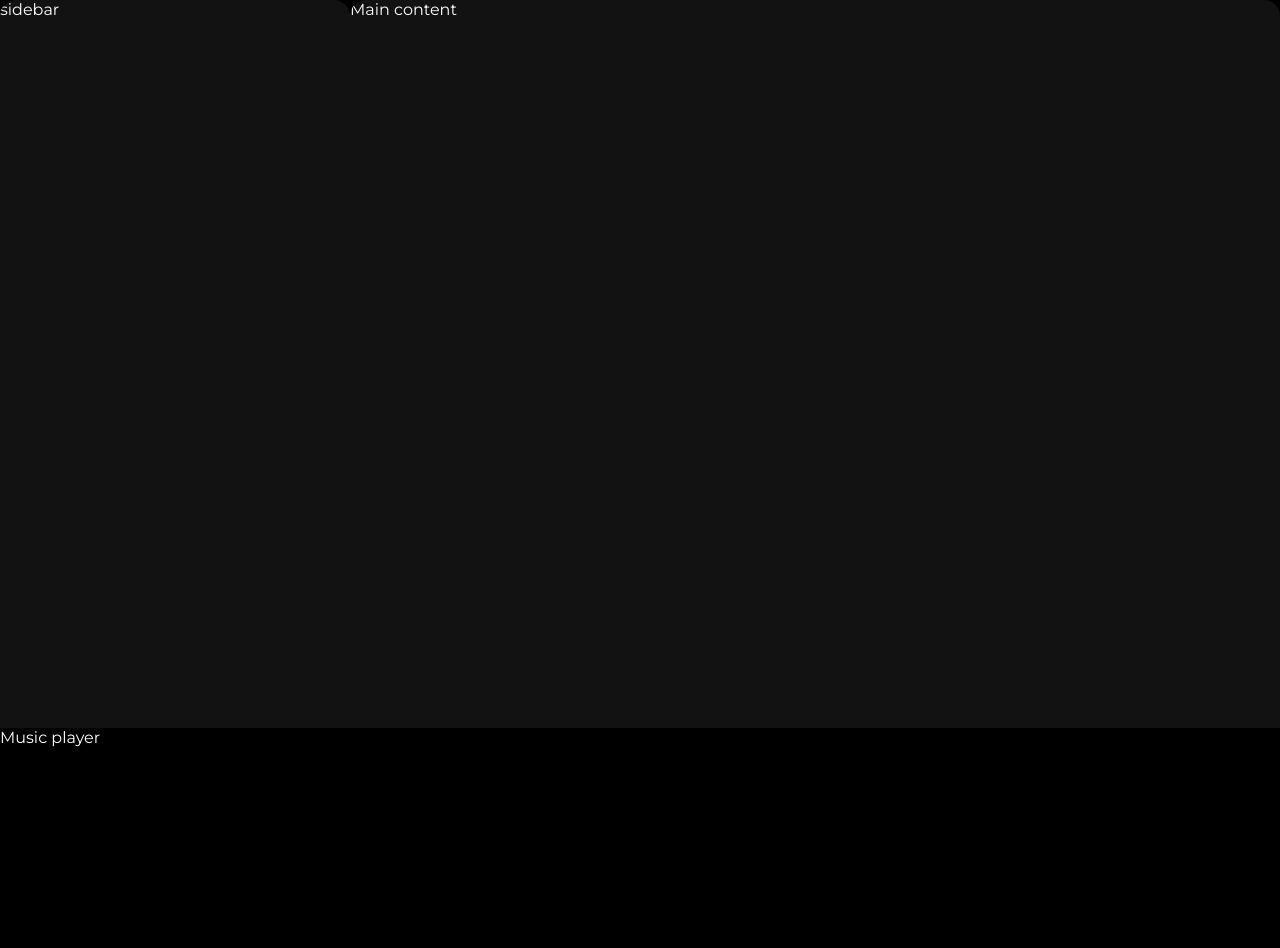
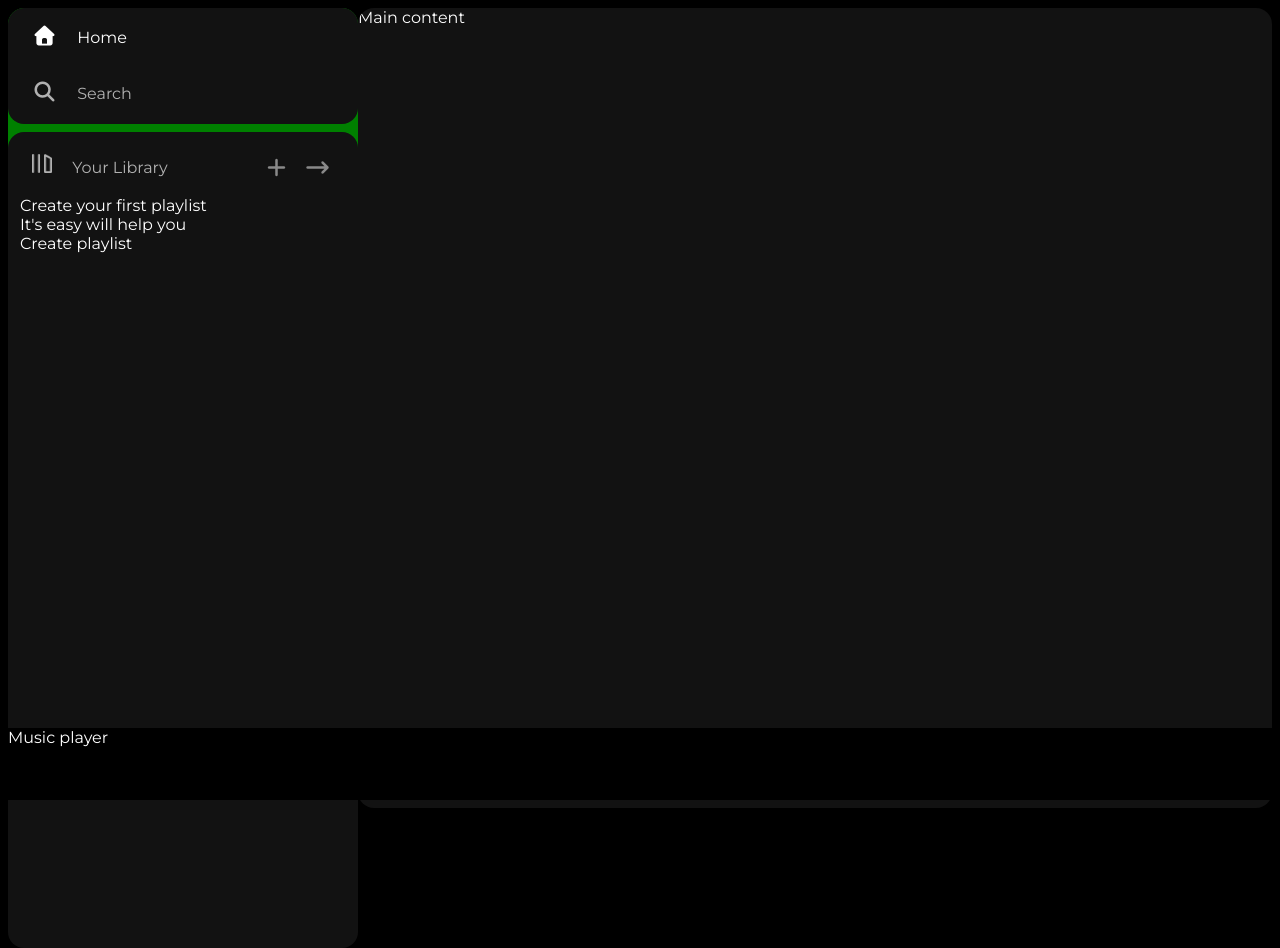
Before and after one commit to bhagyashree196/SpotifyClone, a plain HTML site: page index.html in a window 1280 px wide. Before the commit the page ends 800 px from the top, so only its background shows below. Drawn offline with Linux system fonts and the light colour scheme.

Commit message:
Navbar created

```diff
--- a/index.html
+++ b/index.html
@@ -13,7 +13,37 @@
 </head>
 <body>
     <div class="main">
-        <div class="sidebar">sidebar</div>
+        <div class="sidebar">
+            <div class="nav">
+                <div class="nav-option" style="opacity: 1;">
+                    <i class="fa-solid fa-house"></i>
+                    <a href="#">Home</a>
+                </div>
+                <div class="nav-option">
+                    <i class="fa-solid fa-magnifying-glass"></i>
+                    <a href="#">Search</a>
+                </div>
+            </div>
+            <div class="library">
+                <div class="options">
+                    <div class="lib-option nav-option">
+                    <img src="./assets/library_icon.png">
+                    <a href="#">Your Library</a>
+                </div>
+                <div class="icons">
+                    <i class="fa-solid fa-plus"></i>
+                    <i class="fa-solid fa-arrow-right-long"></i>
+                </div>
+                </div>
+                <div class="lib-box">
+                    <div class="box">
+                        <div class="box-p1">Create your first playlist</div>
+                        <div class="box-p2">It's easy will help you</div>
+                        <div class="badge">Create playlist</div>
+                    </div>
+                </div>
+            </div>
+        </div>
         <div class="main-content">Main content</div>
         <div class="music-player">Music player</div>
     </div>
--- a/style.css
+++ b/style.css
@@ -1,4 +1,4 @@
-*{
+body{
     font-family: "Montserrat" , sans-serif;
     margin: 0;
     background-color: black;
@@ -9,10 +9,11 @@
 .main{
     display: flex;
     height: 100vh;
+    padding: 0.5rem;
 }
 .sidebar{
     width: 350px;
-    background-color: #121212;
+    background-color: green;
     border-radius: 1rem; /* 16px */
 }
 
@@ -30,3 +31,63 @@
     height: 72px;
     background-color: black;
 }
+
+a{
+    text-decoration: none;
+    color: white;
+}
+.nav{
+    border-radius: 1rem;
+    background-color:#121212;
+    display: flex;
+    flex-direction: column;
+    justify-content: center;
+    height: 100px;
+    padding: 0.5rem 0.75rem;
+}
+.nav-option{
+    line-height: 40px;
+    opacity: 0.67;
+    padding: 0.5rem 0.75rem;
+}
+
+.nav-option:hover{
+    line-height: 40px;
+    opacity: 1;
+}
+.nav-option i{
+    font-size: 1.25rem;
+}
+.nav-option a{
+    font-size: 1rem;
+    margin-left: 1rem;
+}
+
+.library{
+    background-color: #121212;
+    border-radius: 1rem;
+    height: 100%;
+    margin-top: 0.5rem;
+    padding: 0.5rem 0.75rem;
+
+}
+.options{
+    display: flex;
+    justify-content: space-between;
+    align-items: center;
+}
+.lib-option img{
+    height: 1.2rem;
+    width: 1.25rem;
+}
+.icons{
+    font-size: 1.25rem;
+    display: flex;
+}
+.icons i{
+    opacity: 0.5;
+    margin-right: 1rem;
+}
+.icons i:hover{
+    opacity: 1;
+}
```
Also changed, not shown: assets/library_icon.png (added).
